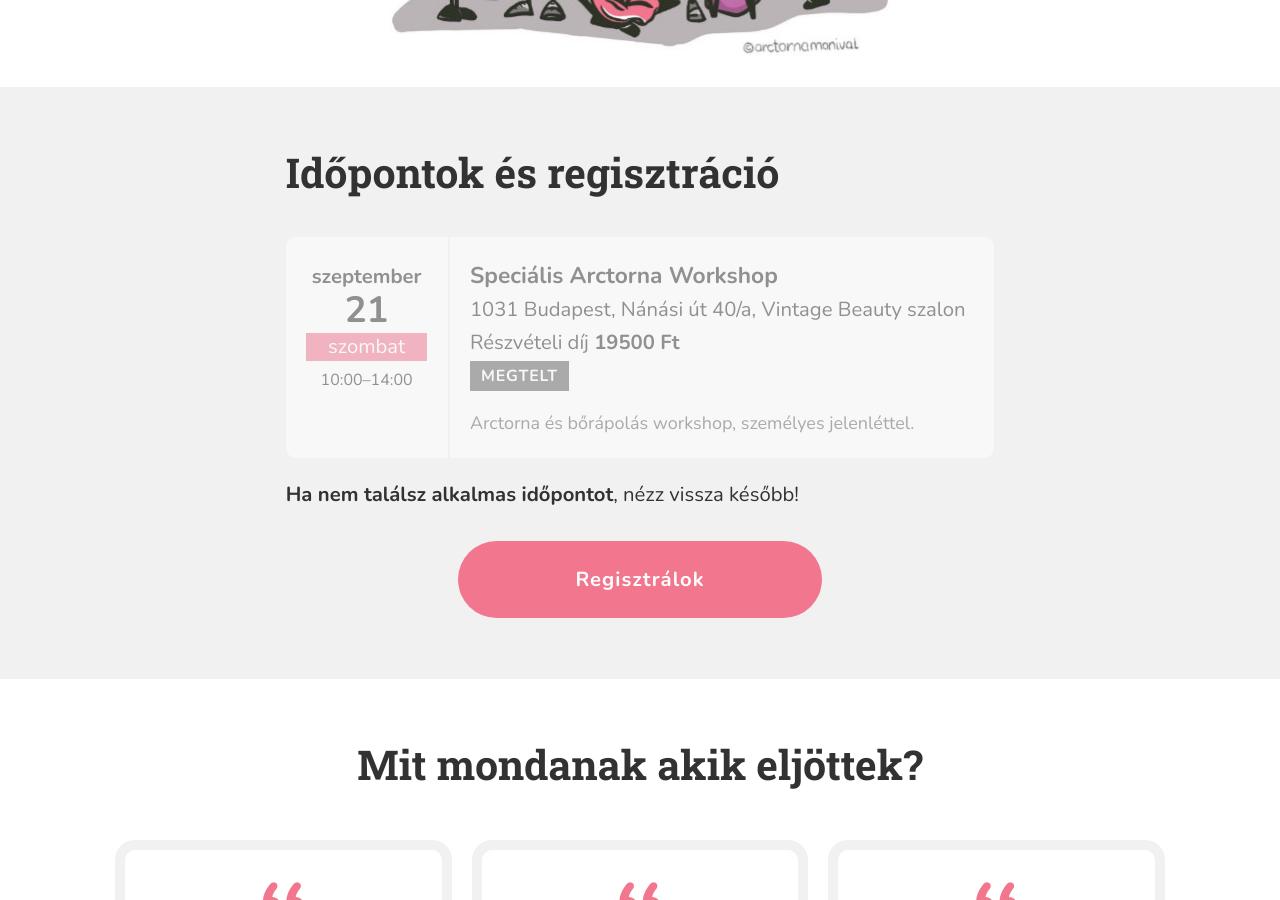
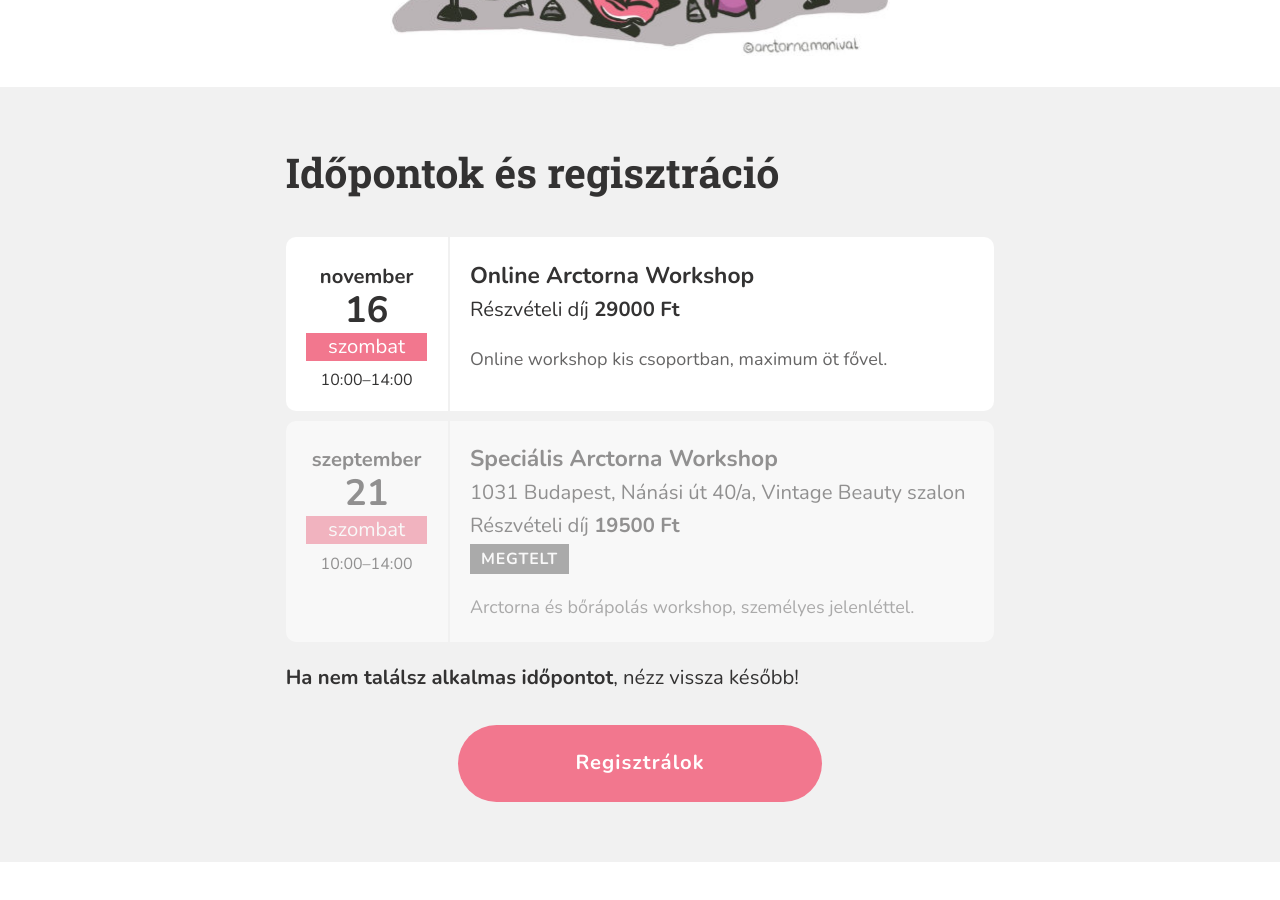
Before and after one commit to monikamudra/arctorna, a Jekyll site: the page built from workshop.md, in a window 1280 px wide and 900 px high, scrolled down 1951 px. Built offline with Jekyll 4.4.1, drawn with Linux system fonts in a browser that asks for light colours.

Commit message:
Update workshop event

```diff
--- a/_data/workshop.yaml
+++ b/_data/workshop.yaml
@@ -39,7 +39,7 @@ events:
     price: 29000
     full: true
 
-  - date: 2024-9-7-T10:00
+  - date: 2024-11-16-T10:00
     start: "10:00"
     end: "14:00"
     title: Online Arctorna Workshop
```
